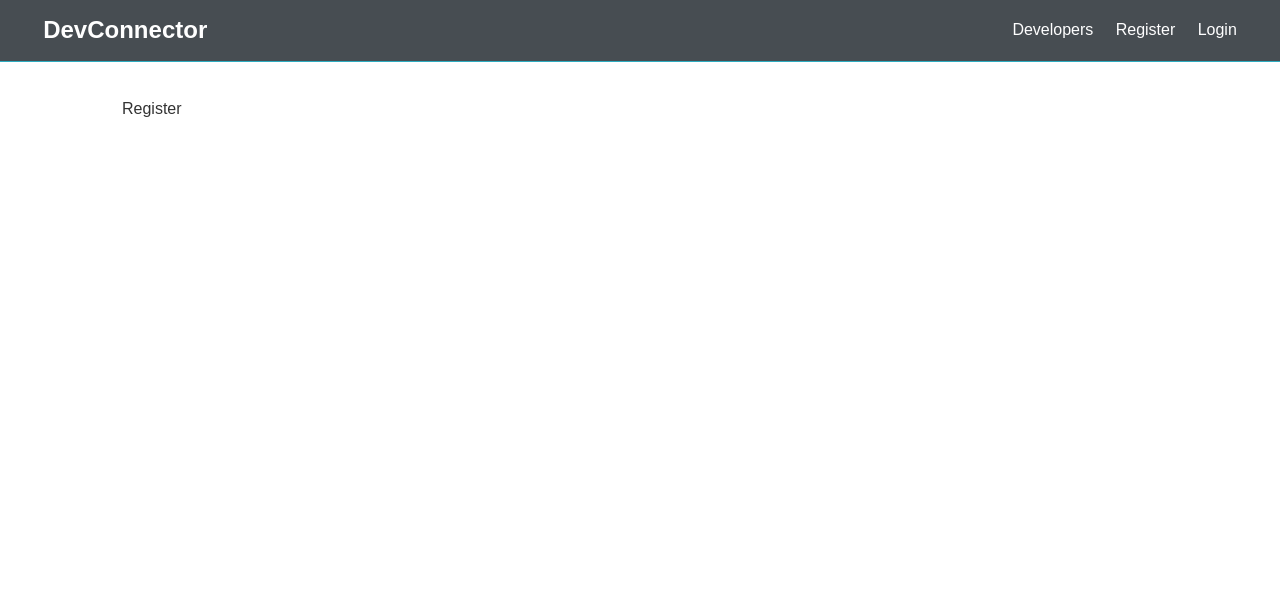
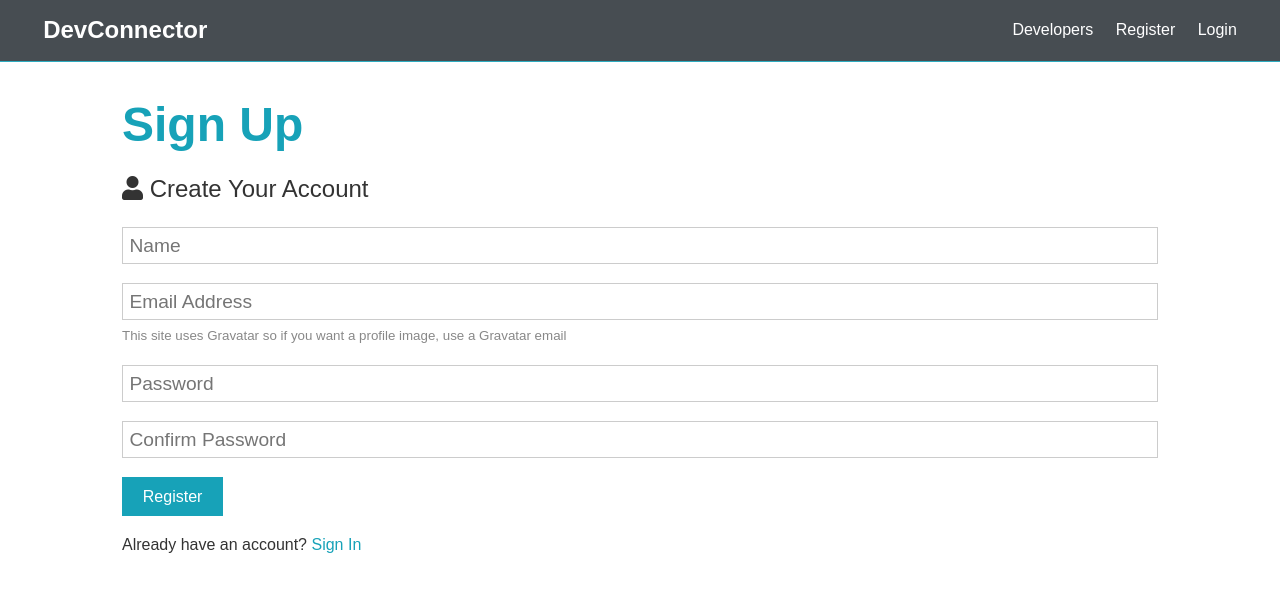
Before and after one commit to csarmiento17/DevConnector, a React (Create React App) app in the folder client/: page /register in a window 1280 px wide. Shown: the top 592 px of the page. Built offline with nearby package versions, Linux system fonts and the light colour scheme; the HTML template or start-up script is replaced by a standard one.

Commit message:
Added useState Hook in Register Form

```diff
--- a/client/src/components/auth/Register.js
+++ b/client/src/components/auth/Register.js
@@ -1,7 +1,86 @@
-import React from 'react';
+import React, { Fragment, useState } from 'react';
 
 const Register = () => {
-  return <div>Register</div>;
+  const [formData, setFormData] = useState({
+    name: '',
+    email: '',
+    password: '',
+    password2: '',
+  });
+
+  const { name, email, password, password2 } = formData;
+
+  const onChange = (e) => {
+    setFormData({ ...formData, [e.target.name]: e.target.value });
+  };
+
+  const onSubmit = (e) => {
+    e.preventDefault();
+
+    if (password !== password2) {
+      console.log('Passwords do not match');
+    } else {
+      console.log(formData);
+    }
+  };
+
+  return (
+    <Fragment>
+      <h1 className="large text-primary">Sign Up</h1>
+      <p className="lead">
+        <i className="fas fa-user"></i> Create Your Account
+      </p>
+      <form className="form" onSubmit={(e) => onSubmit(e)}>
+        <div className="form-group">
+          <input
+            type="text"
+            placeholder="Name"
+            name="name"
+            value={name}
+            onChange={(e) => onChange(e)}
+            required
+          />
+        </div>
+        <div className="form-group">
+          <input
+            type="email"
+            placeholder="Email Address"
+            name="email"
+            value={email}
+            onChange={(e) => onChange(e)}
+          />
+          <small className="form-text">
+            This site uses Gravatar so if you want a profile image, use a
+            Gravatar email
+          </small>
+        </div>
+        <div className="form-group">
+          <input
+            type="password"
+            placeholder="Password"
+            name="password"
+            value={password}
+            onChange={(e) => onChange(e)}
+            minLength="6"
+          />
+        </div>
+        <div className="form-group">
+          <input
+            type="password"
+            placeholder="Confirm Password"
+            name="password2"
+            value={password2}
+            onChange={(e) => onChange(e)}
+            minLength="6"
+          />
+        </div>
+        <input type="submit" className="btn btn-primary" value="Register" />
+      </form>
+      <p className="my-1">
+        Already have an account? <a href="login.html">Sign In</a>
+      </p>
+    </Fragment>
+  );
 };
 
 export default Register;
```
